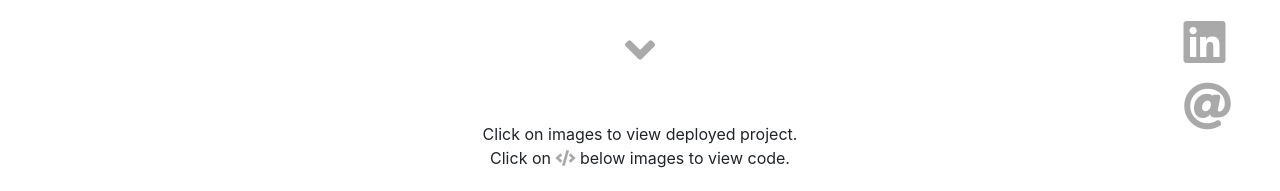
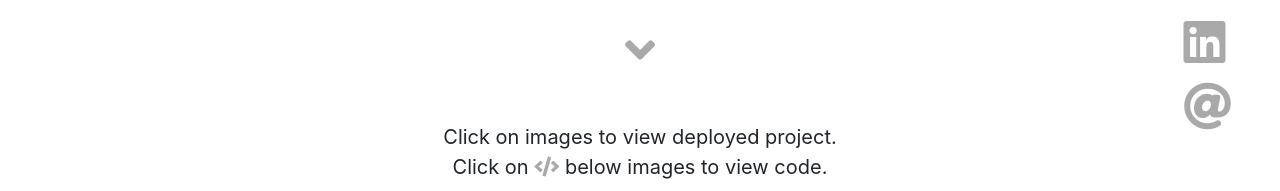
Before and after one commit to tamhong/new-portfolio, a plain HTML site: page index.html in a window 1280 px wide. Shown: the part 502-693 px from the top of the page. Drawn offline with nearby package versions, Linux system fonts and the light colour scheme; a web font is replaced by a local one.

Commit message:
enlarge font

```diff
--- a/assets/css/style.css
+++ b/assets/css/style.css
@@ -1,7 +1,3 @@
-body, html, #container {
-    height: 100%;
-}
-
 .jumbotron {
     height: 300px;
     margin-bottom: 0px;
@@ -41,9 +37,8 @@ h3 {
     font-size: 27px;
 }
 
-h4 {
-    font-family: 'Poiret One', cursive;
-    font-size: 16px;
+p {
+    font-size: 20px;
 }
 
 #aboutme {
--- a/index.html
+++ b/index.html
@@ -41,8 +41,8 @@
             <div id ="projects" class = "row">
                 <div class = "col-lg-11 mx-auto mt-5 text-center">
 
-                    Click on images to view deployed project.<br>
-                    Click on <i class="fas fa-code icon-tip"></i> below images to view code.<br><br>
+                    <p>Click on images to view deployed project.<br>
+                    Click on <i class="fas fa-code icon-tip"></i> below images to view code.</p><br>
 
                     <a href="https://tamhong.github.io/the-space-above/" target="_blank"><img class ="screenshots img-fluid mr-3 mb-3" src="assets/images/space.png"/></a><br>
                     <a title ="The Space Above" class= "fas fa-code icons" href="https://github.com/tamhong/the-space-above" target="_blank"></a><br><br>
```
